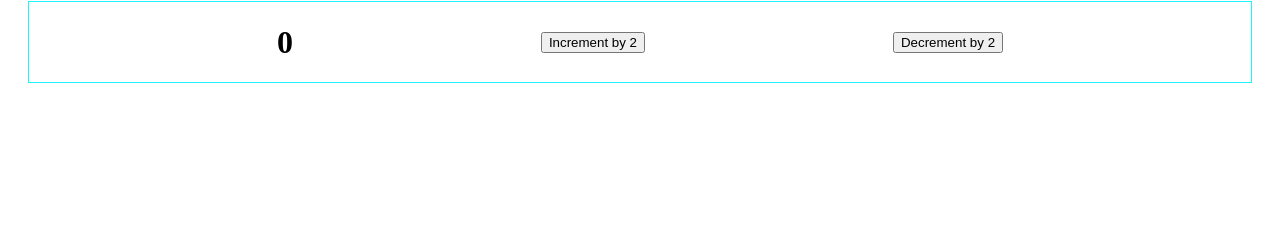
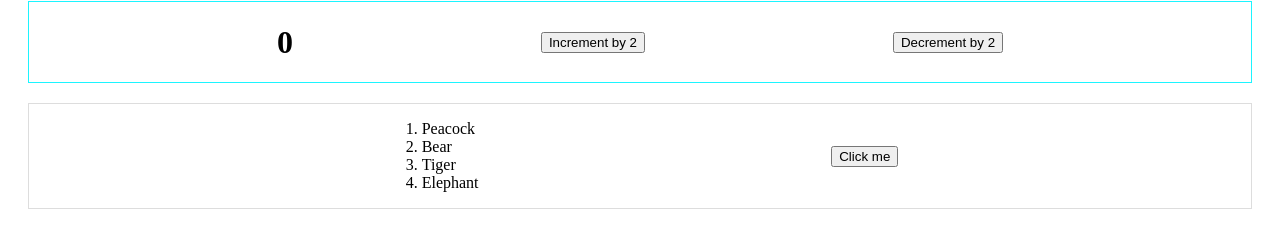
Before and after one commit to satyamrao789/Learning_ReactJs, a React (Create React App) app in the folder 01/: page / in a window 1280 px wide. Shown: the part 517-764 px from the top of the page. Built offline with nearby package versions, Linux system fonts and the light colour scheme.

Commit message:
useState example 2

```diff
--- a/01/src/App.js
+++ b/01/src/App.js
@@ -1,6 +1,7 @@
 import './App.css';
 import Mobile from './Mobile';
 import Counter from './Counter';
+import Profile from './Profile';
 
 function App() {
     let date = 31;
@@ -12,6 +13,7 @@ function App() {
             <p>Hello I am a paragraph</p>
             <Mobile/>
             <Counter/>
+            <Profile/>
 
         </div>
 
--- /dev/null
+++ b/01/src/Profile.js
@@ -0,0 +1,26 @@
+import React, { useState } from 'react';
+import profileData from './profileData.json';
+
+const Profile = () => {
+
+    const [nData, setnData] = useState(profileData);
+    console.log(profileData);
+
+    const handleClick = () => {
+        setnData([]);
+    }
+
+
+    return (
+        <div className='mainTag'>
+            <ol>
+                {
+                    nData.map(value => <li key={value.id}>{value.name}</li>)
+                }
+            </ol>
+            <button onClick={handleClick}>Click me</button>
+        </div>
+    )
+}
+
+export default Profile
--- /dev/null
+++ b/01/src/profileData.json
@@ -0,0 +1,18 @@
+[
+    {
+        "id" : 1,
+        "name" : "Peacock"
+    },
+    {
+        "id" : 2,
+        "name" : "Bear"
+    },
+    {
+        "id" : 3,
+        "name" : "Tiger"
+    },
+    {
+        "id" : 4,
+        "name" : "Elephant"
+    }
+]
```
